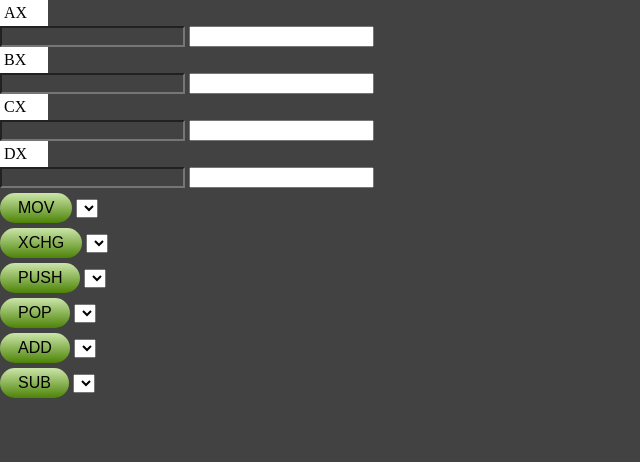
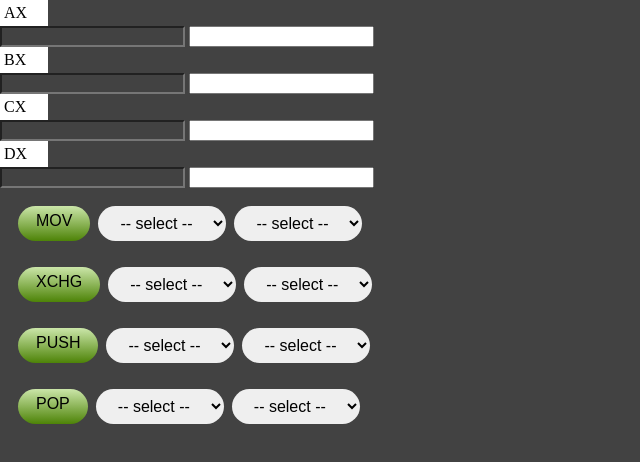
Before and after one commit to Karmelova/Projekt_Architektura, a plain HTML site: page index.html in a window 1280 px wide. Shown: the whole page, without its empty margins (0-640 px from the left). Drawn offline with Linux system fonts and the light colour scheme.

Commit message:
styled list options css

```diff
--- a/index.html
+++ b/index.html
@@ -37,71 +37,93 @@
         </div>
 
         <div id="commands">
-            <form class="instruction_list">
+            <div class="instruction_section">
                 <button class="instruction_button">MOV</button>
+                <form action="">
                     <select class="instruction_list">
-                        <option value="AX"></option>
-                        <option value="BX"></option>
-                        <option value="CX"></option>
-                        <option value="DX"></option>
+                        <option hidden value="0">-- select --</option>
+                        <option value="1">AX</option>
+                        <option value="2">BX</option>
+                        <option value="3">CX</option>
+                        <option value="4">DX</option>
                     </select>
-
+                </form>
+                <form action="">
+                    <select class="instruction_list">
+                        <option hidden value="0">-- select --</option>
+                        <option value="1">AX</option>
+                        <option value="2">BX</option>
+                        <option value="3">CX</option>
+                        <option value="4">DX</option>
+                    </select>
                 </form>
             </div>
 
             <div class="instruction_section">
-                <form class="instruction_list">
                 <button class="instruction_button">XCHG</button>
+                <form class="">
                     <select class="instruction_list">
-                        <option value="AX"></option>
-                        <option value="BX"></option>
-                        <option value="CX"></option>
-                        <option value="DX"></option>
+                        <option hidden value="0">-- select --</option>
+                        <option value="1">AX</option>
+                        <option value="2">BX</option>
+                        <option value="3">CX</option>
+                        <option value="4">DX</option>
+                    </select>
+                </form>
+                <form action="">
+                    <select class="instruction_list">
+                        <option hidden value="0">-- select --</option>
+                        <option value="1">AX</option>
+                        <option value="2">BX</option>
+                        <option value="3">CX</option>
+                        <option value="4">DX</option>
                     </select>
                 </form>
             </div>
 
             <div class="instruction_section">
                 <button class="instruction_button">PUSH</button>
-                <select class="instruction_list">
-                    <option value="AX"></option>
-                    <option value="BX"></option>
-                    <option value="CX"></option>
-                    <option value="DX"></option>
-                </select>
-
+                <form class="">
+                    <select class="instruction_list">
+                        <option hidden value="0">-- select --</option>
+                        <option value="1">AX</option>
+                        <option value="2">BX</option>
+                        <option value="3">CX</option>
+                        <option value="4">DX</option>
+                    </select>
+                </form>
+                <form action="">
+                    <select class="instruction_list">
+                        <option hidden value="0">-- select --</option>
+                        <option value="1">AX</option>
+                        <option value="2">BX</option>
+                        <option value="3">CX</option>
+                        <option value="4">DX</option>
+                    </select>
+                </form>
             </div>
 
             <div class="instruction_section">
                 <button class="instruction_button">POP</button>
-                <select class="instruction_list">
-                    <option value="AX"></option>
-                    <option value="BX"></option>
-                    <option value="CX"></option>
-                    <option value="DX"></option>
-                </select>
+                <form action="">
+                    <select class="instruction_list">
+                        <option hidden value="0">-- select --</option>
+                        <option value="1">AX</option>
+                        <option value="2">BX</option>
+                        <option value="3">CX</option>
+                        <option value="4">DX</option>
+                    </select>
+                </form>
+                <form action="">
+                    <select class="instruction_list">
+                        <option hidden value="0">-- select --</option>
+                        <option value="1">AX</option>
+                        <option value="2">BX</option>
+                        <option value="3">CX</option>
+                        <option value="4">DX</option>
+                    </select>
+                </form>
             </div>
-
-            <div class="instruction_section">
-                <button class="instruction_button">ADD</button>
-                <select class="instruction_list">
-                    <option value="AX"></option>
-                    <option value="BX"></option>
-                    <option value="CX"></option>
-                    <option value="DX"></option>
-                </select>
-            </div>
-
-            <div class="instruction_section">
-                <button class="instruction_button">SUB</button>
-                <select class="instruction_list">
-                    <option value="AX"></option>
-                    <option value="BX"></option>
-                    <option value="CX"></option>
-                    <option value="DX"></option>
-                </select>
-            </div>
-
         </div>
 
 
--- a/style.css
+++ b/style.css
@@ -13,6 +13,9 @@ body {
     max-width: 200em;
     display: flex;
 }
+.commands{
+    background-color: red;
+}
 
 .registry_name {
     min-height: 10px;
@@ -27,11 +30,30 @@ body {
     background-color: var(--valueInputColor);
     color: (--valueInputColor);
 }
+.instruction_list{
+    margin-top: 5px;
+    box-sizing: border-box;
+    color: black;
+    display: flex;
+    margin-left: 0.5em;
+    margin-top: 5px;
+    border-radius: 999px;
+    box-sizing: border-box;
+    cursor: pointer;
+    font-size: 16px;
+    line-height: 14px;
+    opacity: 1;
+    outline: 0 solid transparent;
+    padding: 8px 18px;
+    user-select: none;
+    -webkit-user-select: none;
+    touch-action: manipulation;
+    border: 0;
+}
 
 .instruction_button {
-
+    display: flex;
     background: var(--subcolor);
-
     margin-top: 5px;
     border-radius: 999px;
     box-shadow: var(--subcolor) 0 10px 20px -10px;
@@ -48,3 +70,22 @@ body {
     width: fit-content;
     border: 0;
 }
+.instruction_section{
+    display: flex;
+    margin-left: auto;
+    margin-right: auto;
+    margin-top: 5px;
+    border-radius: 999px;
+    box-sizing: border-box;
+    cursor: pointer;
+    font-size: 16px;
+    line-height: 14px;
+    opacity: 1;
+    outline: 0 solid transparent;
+    padding: 8px 18px;
+    user-select: none;
+    -webkit-user-select: none;
+    touch-action: manipulation;
+    border: 0;
+
+}
```
